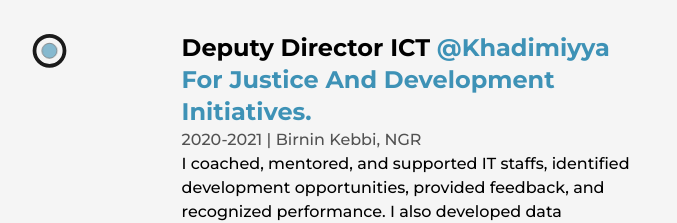
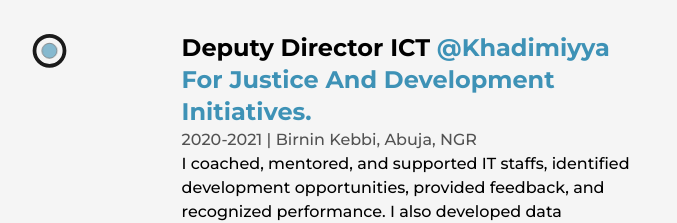
Before and after one commit to mainerprenuer/portfolio_v2, a Next.js app: page /about in a window 1280 px wide. Shown: the part 3580-3803 px from the top of the page, without its empty margins (244-921 px from the left). Built offline with nearby package versions, Linux system fonts and the light colour scheme.

Commit message:
updated exprience

```diff
--- a/src/components/Experience.js
+++ b/src/components/Experience.js
@@ -110,7 +110,7 @@ const Experience = () => {
                     company="Khadimiyya For Justice And Development Initiatives."
                     companyLink="/"
                     time="2020-2021"
-                    address="Birnin Kebbi, NGR"
+                    address="Birnin Kebbi, Abuja, NGR"
                     work="I coached, mentored, and supported
                     IT staffs, identified development
                     opportunities, provided
```
